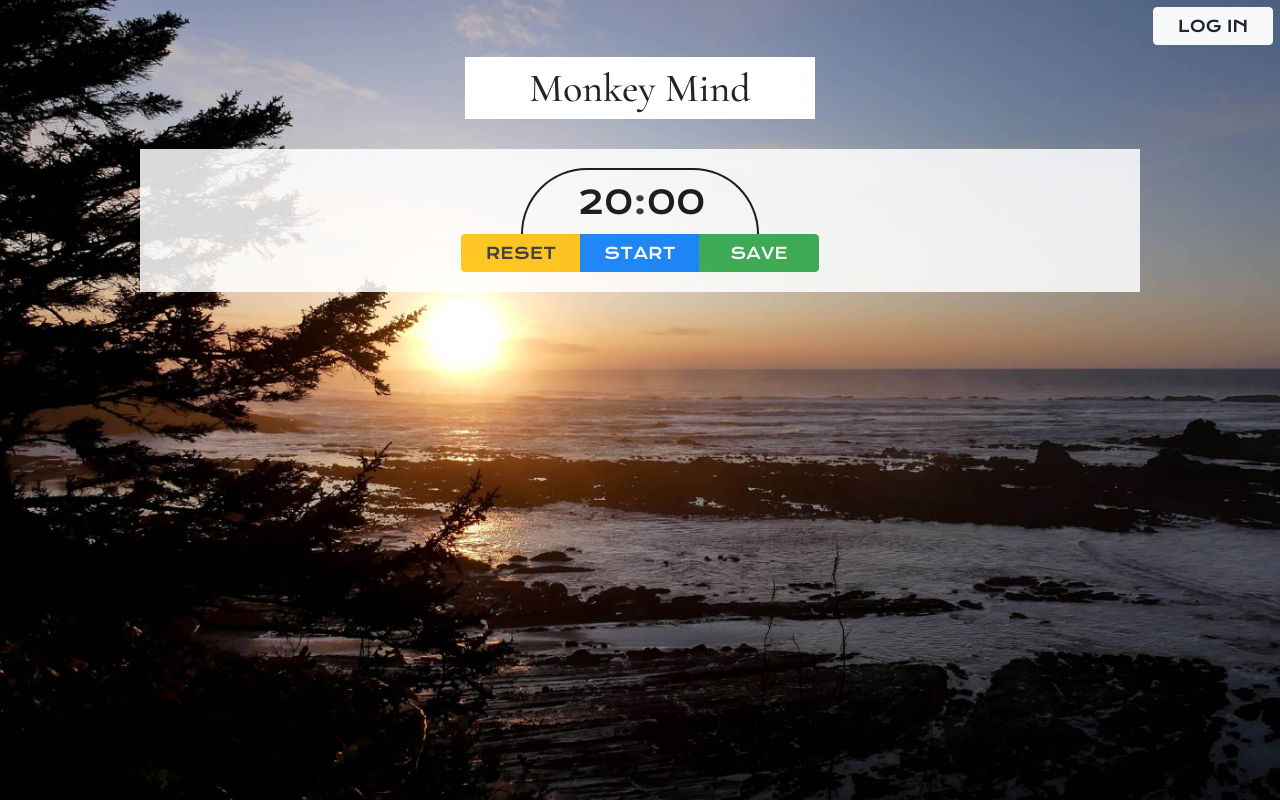
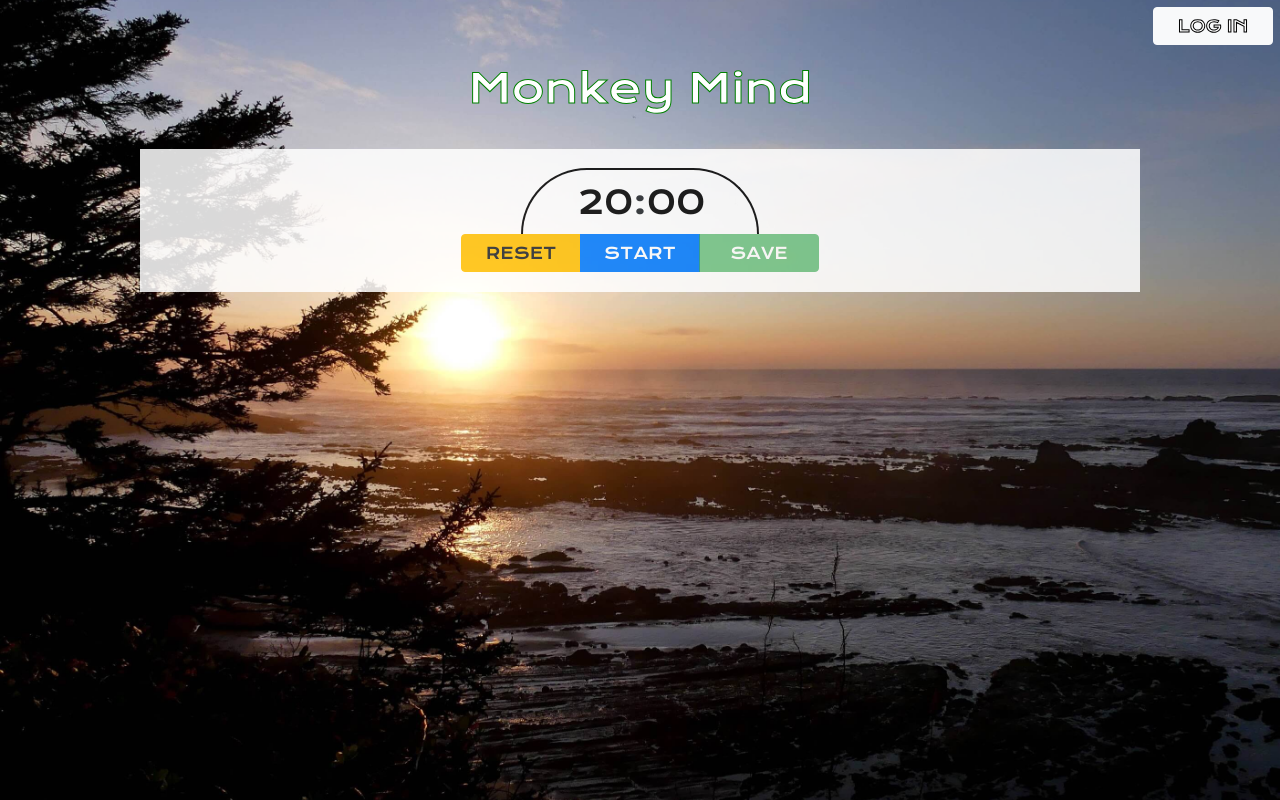
Before and after one commit to bradpritchett/monkey-mind, a React (Create React App) app in the folder client/: page / in a window 1280 px wide. Built offline with nearby package versions, Linux system fonts and the light colour scheme; a web font is replaced by a local one.

Commit message:
front end tweaks

```diff
--- a/client/src/components/LogoutButton.js
+++ b/client/src/components/LogoutButton.js
@@ -2,16 +2,19 @@ import React from "react";
 import { useAuth0 } from "@auth0/auth0-react";
 
 const LogoutButton = () => {
-	const { logout, isAuthenticated } = useAuth0();
+	const { logout, isAuthenticated, user } = useAuth0();
 	return (
 
 		isAuthenticated && (
-			<button
-				className="move loginButton btn btn-light"
-				onClick={logout}
-			>
-				Log Out
+			<>
+				<img src={`${process.env.PUBLIC_URL}/images/profile.png`} alt="{user.given_name}" className="profile" />
+				<button
+					className="move logoutButton btn btn-light"
+					onClick={logout}
+				>
+					Log Out
 			</button>
+			</>
 		)
 	)
 }
--- a/client/src/components/Timer.js
+++ b/client/src/components/Timer.js
@@ -1,38 +1,36 @@
 import React, { useState, useEffect } from 'react';
 import styled from "styled-components";
 import "./style.css";
-
+import { useAuth0 } from "@auth0/auth0-react";
 const Timer = () => {
 
 	const [minute, setMinute] = useState(20);
 	const [shownSeconds, setShownSeconds] = useState("00");
 	const [seconds, setSeconds] = useState(0);
 	const [isActive, setIsActive] = useState(false);
-
+	const { isAuthenticated } = useAuth0();
 	function toggle() {
 		setIsActive(!isActive);
 	}
-
 	function save() {
 
 	}
-
 	function reset() {
-		setMinute(20)
-		setSeconds(0);
+		setMinute(20);
 		setIsActive(false);
 		setShownSeconds("00")
 	}
-
 	function handleInputChange(event) {
 		const { name, value } = event.target;
 		setMinute(value);
 	}
-
+	function handleSecondChange(event) {
+		const { name, value } = event.target;
+		setShownSeconds(value)
+	}
 	function reduceMinute() {
 		setMinute(minute - 1);
 	}
-
 	useEffect(() => {
 		let interval = null;
 		if (isActive) {
@@ -81,7 +79,7 @@ const Timer = () => {
 						:
 						<span>
 							<input
-								onChange={handleInputChange}
+								onChange={handleSecondChange}
 								type="text"
 								placeholder="00"
 								className="seconds"
@@ -89,6 +87,7 @@ const Timer = () => {
 								value={shownSeconds}
 								maxLength="2"
 							/>
+
 						</span>
 					</form>
 				</div>
@@ -102,7 +101,7 @@ const Timer = () => {
 						<button className={`btn  ${isActive ? 'btn-info' : 'btn-primary'}`} onClick={toggle}>
 							{isActive ? 'Pause' : 'Start'}
 						</button>
-						<button className="btn btn-success" onClick={save}>
+						<button className="btn btn-success" onClick={save} disabled={isAuthenticated ? false : true} >
 							save
 		  			</button>
 					</div>
--- a/client/src/components/style.css
+++ b/client/src/components/style.css
@@ -56,6 +56,7 @@ button.button-primary {
 	border-radius: 50px;
 	font-size:1em;
 	text-transform: uppercase;
+	color:white;
 }
 
 button.button.button-primary.button-primary-active:active,button.button.button-primary.button-primary-active:focus, button.button.button-primary.button-primary-inactive:active,button.button.button-primary.button-primary-active:active, button.button.button-primary.button-primary-inactive:focus {
@@ -66,9 +67,22 @@ button.button.button-primary.button-primary-active:active,button.button.button-p
 	position: absolute;
     right: 0;
     top: 0;
+	margin: 7px;
+	color:white !important;
+	-webkit-text-stroke: 1px black;
+}
+.logoutButton {
+    position: absolute;
+    right: -10px;
+    top: 85px;
     margin: 7px;
+    background: transparent;
+    font-size: 11px;
+    background: transparent !important;
+    color: white !important;
+    border: none !important;
+    font-size: 11px !important;
 }
-
 h3.given {
     position: absolute;
     right: 132px;
--- a/client/src/style.css
+++ b/client/src/style.css
@@ -1,11 +1,18 @@
 #root h1 {
-	font-family: 'Cormorant Garamond', serif;
+	font-family: 'Krona One', sans-serif;
 	text-align: center;
-	width:350px;
+	width:375px;
 	margin:0 auto;
 	margin-top:25px;
+	color: white;
+	padding: 7px;
+	-webkit-text-stroke: 1px green;
+}
 
-	padding: 7px;
-	background-color: white;
-
+img.profile {
+    width: 100px;
+    position: absolute;
+    right: 0;
+    top: 5px;
+    right: 5px;
 }
```
Also changed, not shown: client/public/images/profile.png (added).
